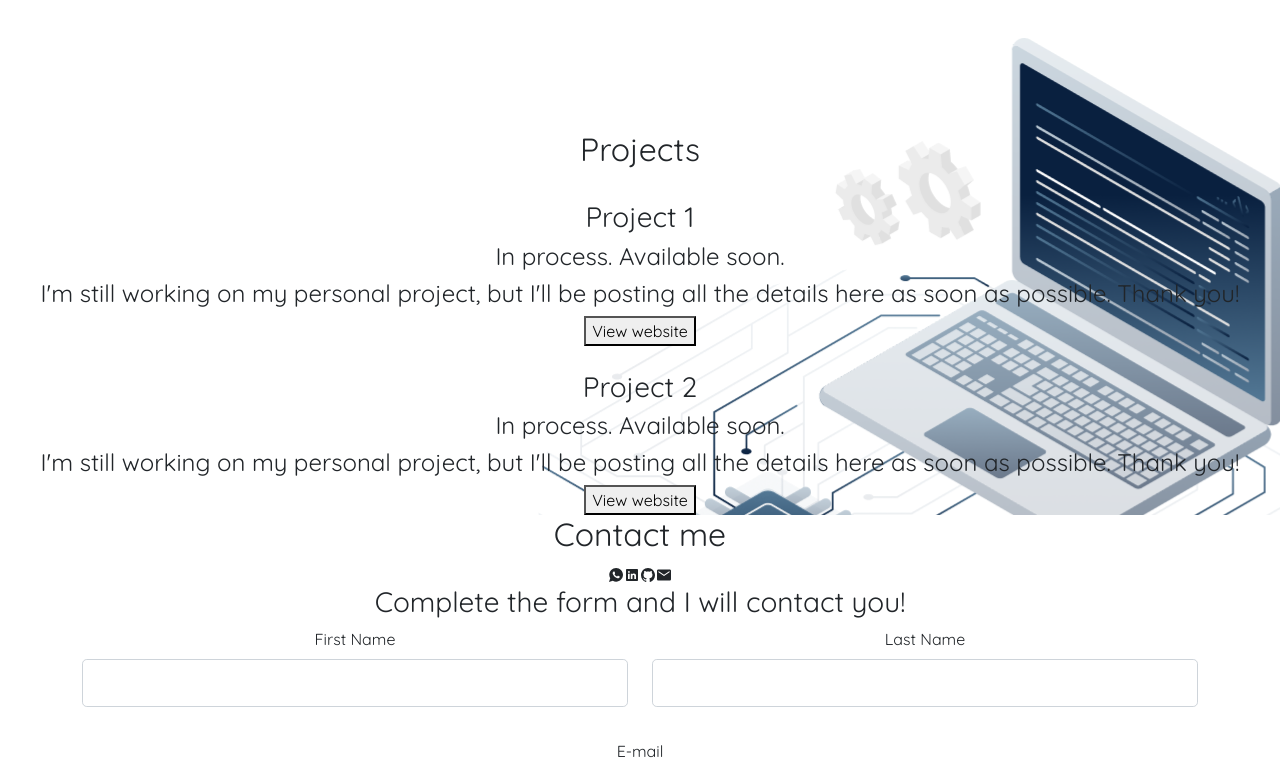
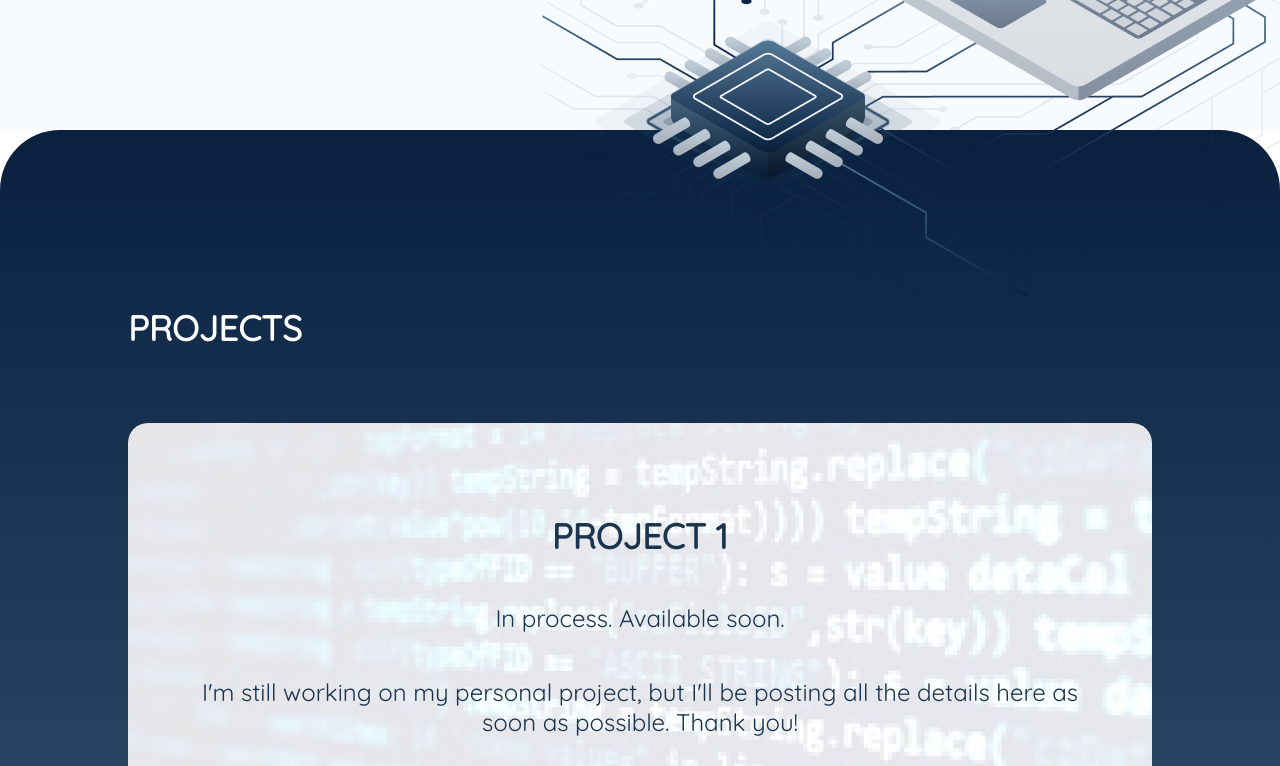
Before and after one commit to constanzapugliese/portfolio-rodrigo-lescano, a React (Create React App) app: page / in a window 1280 px wide. Shown: the part 5380-6146 px from the top of the page. Built offline with nearby package versions, Linux system fonts and the light colour scheme.

Commit message:
projects styles

```diff
--- a/src/App.js
+++ b/src/App.js
@@ -21,10 +21,8 @@ function App() {
       </div>
       <WorkExperience />
       <Education />
-      <div className='backgroundSkills'>
-        <Skills />
-        <Projects />
-      </div>
+      <Skills />
+      <Projects />
       <Contact />
     </div>
   );
--- a/src/App.scss
+++ b/src/App.scss
@@ -10,10 +10,4 @@
       background-position-y: 4vh;
     }
   }
-  .backgroundSkills{
-    background-image: url('./assets/skills/bg-image.png');
-    background-repeat: no-repeat;
-    background-position-x: 42vw;
-    background-position-y: 218vh;
-  }
 }
--- a/src/components/projects/Projects.jsx
+++ b/src/components/projects/Projects.jsx
@@ -1,22 +1,23 @@
-import React from 'react'
+import React from 'react';
+import './Projects.scss';
 
 function Projects() {
     return (
-        <section id='projects'>
-            <h2>Projects</h2>
-            <div>
-                <img src="#" alt=""/>
-                <h3>Project 1</h3>
+        <section id='projects' className='sectionProjects'>
+            <h2>PROJECTS</h2>
+            <div className='sectionProjects--project'>
+                {/* <img src="#" alt=""/> */}
+                <h3>PROJECT 1</h3>
                 <h4>In process. Available soon.</h4>
                 <h4>I'm still working on my personal project, but I'll be posting all the details here as soon as possible. Thank you!</h4>
-                <button>View website</button>
+                <button>VIEW WEBSITE</button>
             </div>
-            <div>
-                <img src="#" alt=""/>
-                <h3>Project 2</h3>
+            <div className='sectionProjects--project'>
+                {/* <img src="#" alt=""/> */}
+                <h3>PROJECT 2</h3>
                 <h4>In process. Available soon.</h4>
                 <h4>I'm still working on my personal project, but I'll be posting all the details here as soon as possible. Thank you!</h4>
-                <button>View website</button>
+                <button>VIEW WEBSITE</button>
             </div>
         </section>
     )
--- a/src/components/projects/Projects.scss
+++ b/src/components/projects/Projects.scss
@@ -0,0 +1,49 @@
+.sectionProjects{
+    border-radius: 60px;
+    background: linear-gradient(180deg, #09203F 0%, #537895 100%);
+    padding: 22vh 10vw 10vw 10vw;
+    h2{
+        font-weight: bold;
+        font-size: 35px;
+        line-height: 44px;
+        color: white;
+        text-align: left;
+    }
+    .sectionProjects--project{
+        background-image: url('../../assets/projects/bg-image-project.png');
+        background-color: white;
+        height: 500px;
+        margin:73px 0 73px 0;
+        border-radius: 20px;
+        display:flex;
+        flex-direction: column;
+        justify-content: space-around;
+        align-items: center;
+        padding:73px;
+        h3{
+            font-weight: bold;
+            font-size: 35px;
+            line-height: 44px;
+            text-align: center;
+            color: #1A344D;
+        }
+        h4{
+            font-weight: 500;
+            font-size: 24px;
+            line-height: 30px;
+            text-align: center;
+            color: #1A344D;
+        }
+        button{
+            background: linear-gradient(180deg, #537895 0%, #09203F 100%);
+            border-radius: 20px;
+            width:183px;
+            height:50px;
+            color:white;
+            font-weight: bold;
+            font-size: 20px;
+            line-height: 25px;
+            text-align: center;
+        }
+    }
+}
--- a/src/components/skills/Skills.jsx
+++ b/src/components/skills/Skills.jsx
@@ -1,5 +1,6 @@
 import React from 'react';
 import './Skills.scss';
+import BgImage from '../../assets/skills/bg-image.png';
 
 function Skills() {
     return (
@@ -58,6 +59,7 @@ function Skills() {
                     <li>Project Management</li>
                 </ul>
             </div>
+            <img src={BgImage} alt='bgImage' />
         </section>
     )
 }
--- a/src/components/skills/Skills.scss
+++ b/src/components/skills/Skills.scss
@@ -1,9 +1,13 @@
 .sectionSkills{
-    padding-top: 18vh;
     text-align: left;
     padding: 22vh 10vw 10vw 10vw;
-    ::before{
-        background-color: #F8FBFE;
+    background-color: #F8FBFE;
+    position:relative;
+    overflow-x: clip;
+    img{
+        position:absolute;
+        left: 42%;
+        top: 70.5%
     }
     h2{
         font-weight: bold;
```
Also changed, not shown: src/assets/projects/bg-image-project.png (added).
